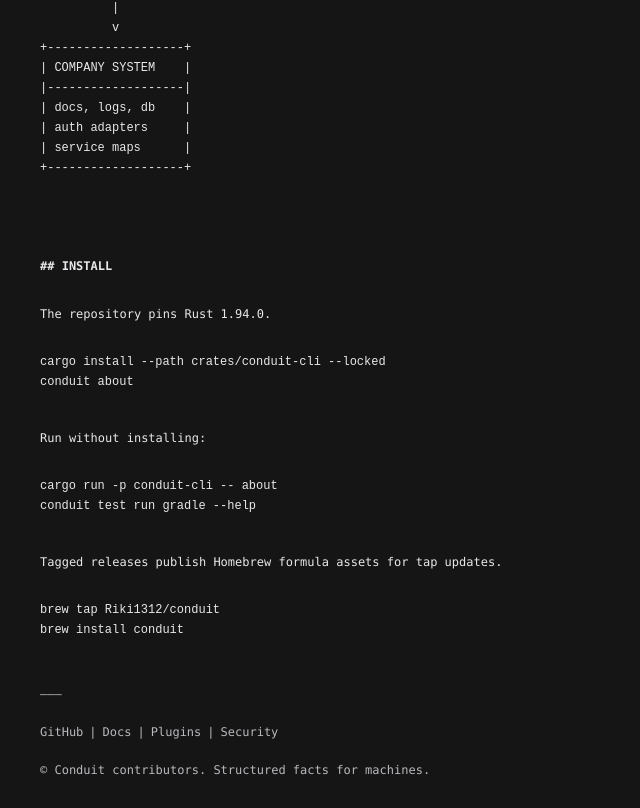
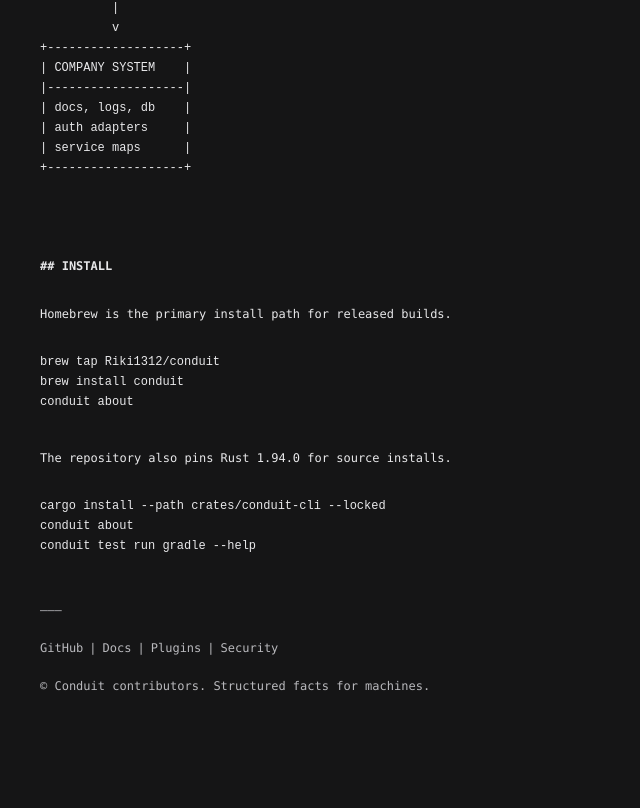
Before and after one commit to Riki1312/conduit-cli, a plain HTML site: page site/index.html in a window 1280 px wide. Shown: the part 2318-3126 px from the top of the page, without its empty margins (0-640 px from the left). After the commit the page ends 3042 px from the top, so only its background shows below. Drawn offline with Linux system fonts and the light colour scheme.

Commit message:
docs: reorganize readme install and development sections

```diff
--- a/site/index.html
+++ b/site/index.html
@@ -209,20 +209,17 @@
 
       <section class="section" id="install">
         <h2>## INSTALL</h2>
-        <p>The repository pins Rust 1.94.0.</p>
+        <p>Homebrew is the primary install path for released builds.</p>
+
+        <pre><code>brew tap Riki1312/conduit
+brew install conduit
+conduit about</code></pre>
+
+        <p>The repository also pins Rust 1.94.0 for source installs.</p>
 
         <pre><code>cargo install --path crates/conduit-cli --locked
-conduit about</code></pre>
-
-        <p>Run without installing:</p>
-
-        <pre><code>cargo run -p conduit-cli -- about
+conduit about
 conduit test run gradle --help</code></pre>
-
-        <p>Tagged releases publish Homebrew formula assets for tap updates.</p>
-
-        <pre><code>brew tap Riki1312/conduit
-brew install conduit</code></pre>
       </section>
     </main>
 
```
Also changed, not shown: 2 other files.
